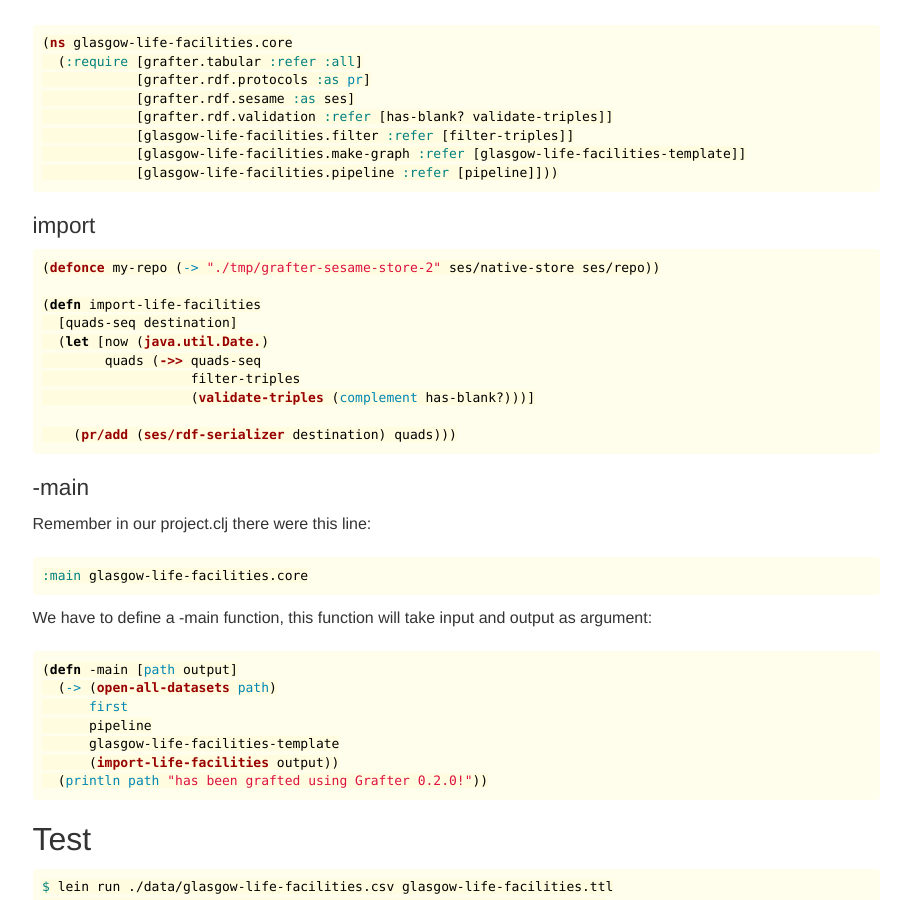
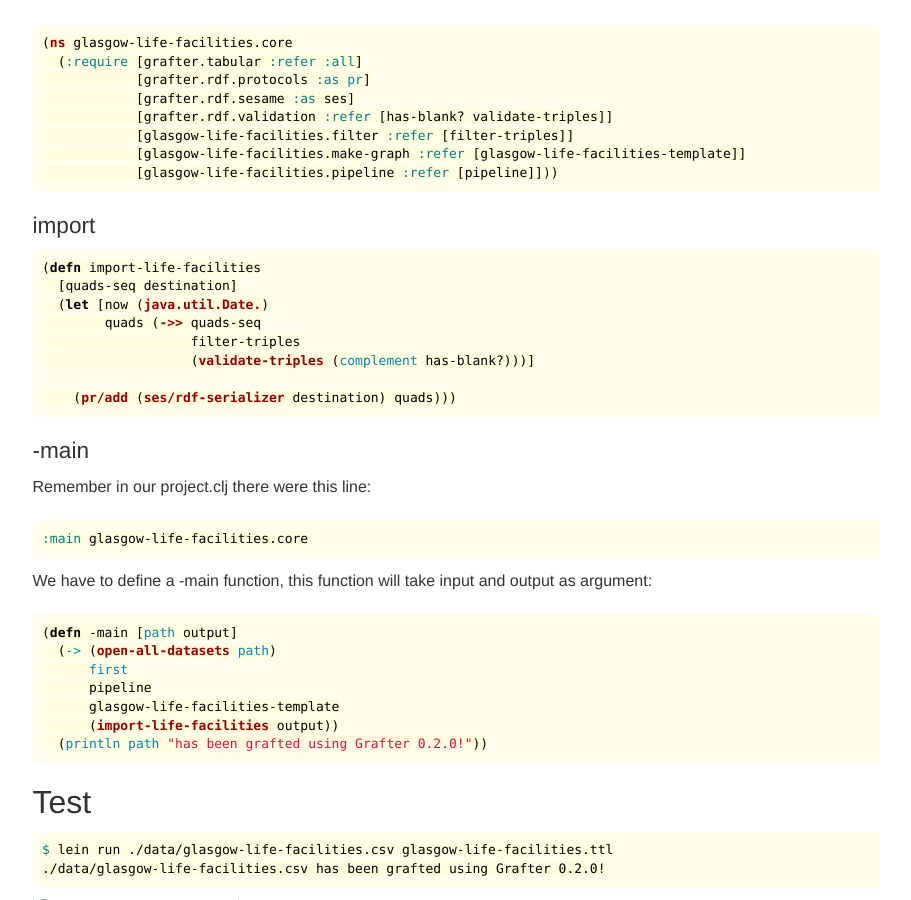
Before and after one commit to Swirrl/grafter-docs, a Jekyll site: the page built from _tutorials/951_command_line.md, in a window 1280 px wide and 900 px high, scrolled down 5298 px. Shown: the whole window, without its empty margins (330-1241 px from the left). Built offline with Jekyll 4.4.1, drawn with Linux system fonts in a browser that asks for light colours.

Commit message:
removed my-repo in the last part of the tutorial

```diff
--- a/_tutorials/951_command_line.md
+++ b/_tutorials/951_command_line.md
@@ -312,8 +312,6 @@
 
 {% highlight clojure %}
 
-(defonce my-repo (-> "./tmp/grafter-sesame-store-2" ses/native-store ses/repo))
-
 (defn import-life-facilities
   [quads-seq destination]
   (let [now (java.util.Date.)
```
